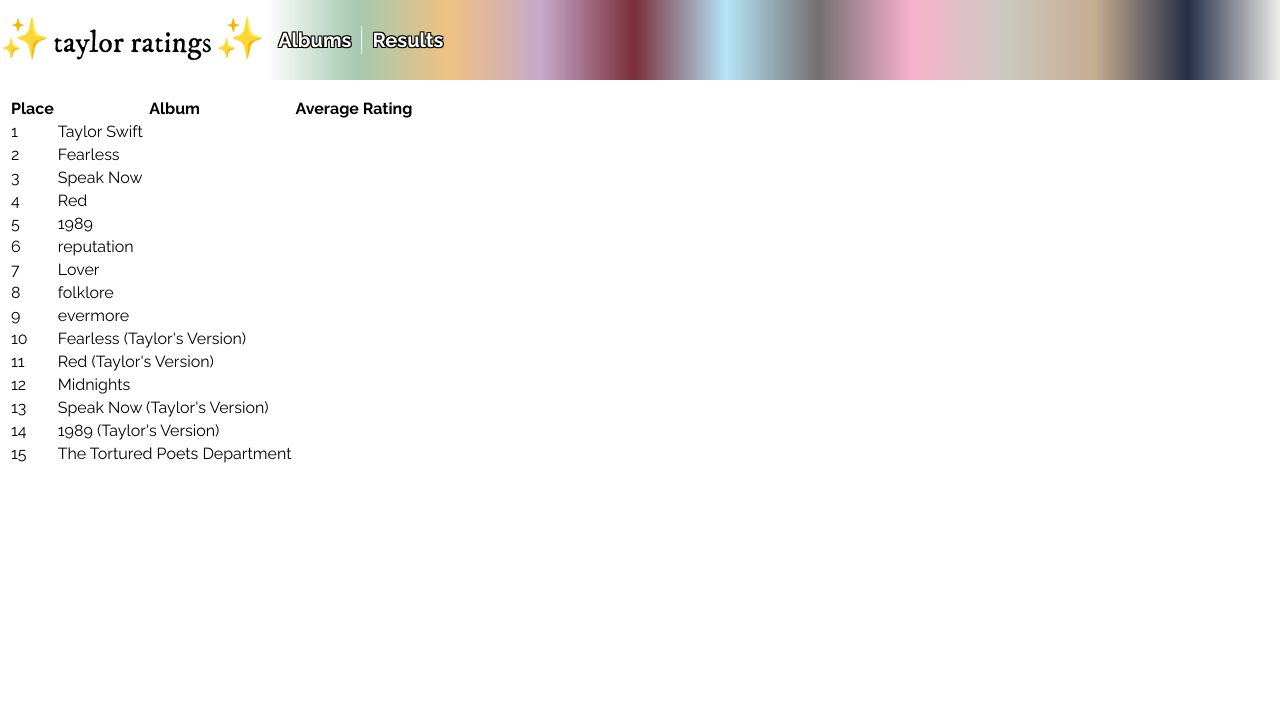
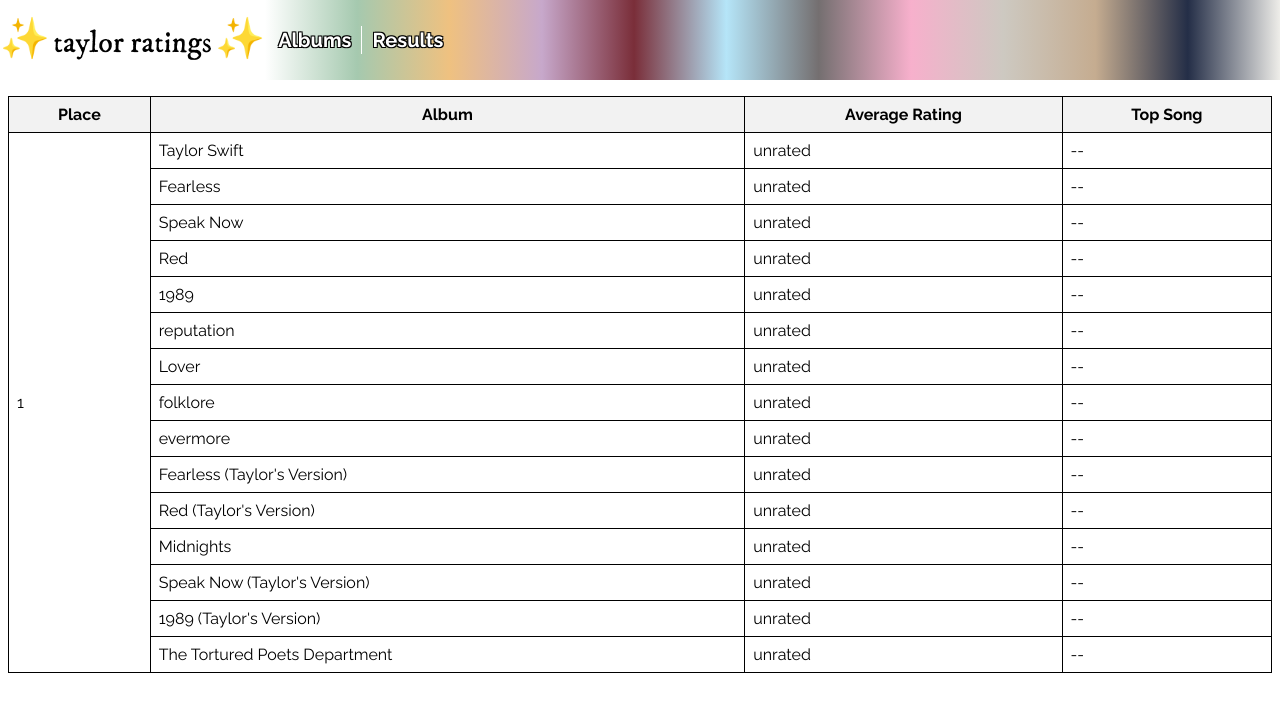
Before and after one commit to agiveygives/taylor-ratings, a SvelteKit app: page /albums/results in a window 1280 px wide. Shown: the top 712 px of the page. Built offline with nearby package versions, Linux system fonts and the light colour scheme; a web font is replaced by a local one.

Commit message:
group albums with the same average and show top song

```diff
--- a/src/routes/albums/results/+page.svelte
+++ b/src/routes/albums/results/+page.svelte
@@ -3,6 +3,36 @@
   import { allAlbumsData } from '$lib/data/albums';
 
 	let albumRatings = sortAlbumsByRatings($ratings, "average");
+
+  let currentPlace = 0;
+  let groupRatings = albumRatings.reduce((acc, albumRating) => {
+    albumRating.topSong = topSong(albumRating.songRatings);
+
+    if (currentPlace === 0) {
+      currentPlace += 1;
+      acc[currentPlace] = [albumRating];
+    } else if (acc[currentPlace][0].average === albumRating.average) {
+      acc[currentPlace].push(albumRating);
+    } else {
+      currentPlace += 1;
+      acc[currentPlace] = [albumRating];
+    }
+
+    return acc;
+  }, {});
+
+  function topSong(songRatings) {
+    return Object.entries(songRatings).reduce((acc, [title, rating]) => {
+      if (rating === undefined || rating === null) return acc;
+
+      if (rating > acc.rating) {
+        acc.title = title;
+        acc.rating = rating;
+      }
+
+      return acc;
+    }, { title: '--', rating: 0 }).title;
+  }
 </script>
 
 <div>
@@ -12,16 +42,41 @@
         <th>Place</th>
         <th>Album</th>
         <th>Average Rating</th>
+        <th>Top Song</th>
       </tr>
     </thead>
     <tbody>
-      {#each albumRatings as albumRating, i}
+      {#each Object.entries(groupRatings) as [place, albums]}
         <tr>
-          <td>{i + 1}</td>
-          <td>{albumRating.title}</td>
-          <td>{albumRating.average}</td>
+          <td rowspan={albums.length}>{place}</td>
+          <td>{albums[0].title}</td>
+          <td>{albums[0].average ? albums[0].average.toFixed(4) : 'unrated'}</td>
+          <td>{albums[0].topSong}</td>
         </tr>
+        {#each albums.slice(1) as album}
+          <tr>
+            <td>{album.title}</td>
+            <td>{album.average ? album.average.toFixed(4) : 'unrated'}</td>
+            <td>{album.topSong}</td>
+          </tr>
+        {/each}
       {/each}
     </tbody>
   </table>
 </div>
+
+<style>
+  table {
+    width: 100%;
+    border-collapse: collapse;
+  }
+
+  th, td {
+    border: 1px solid black;
+    padding: 8px;
+  }
+
+  th {
+    background-color: #f2f2f2;
+  }
+</style>
```
